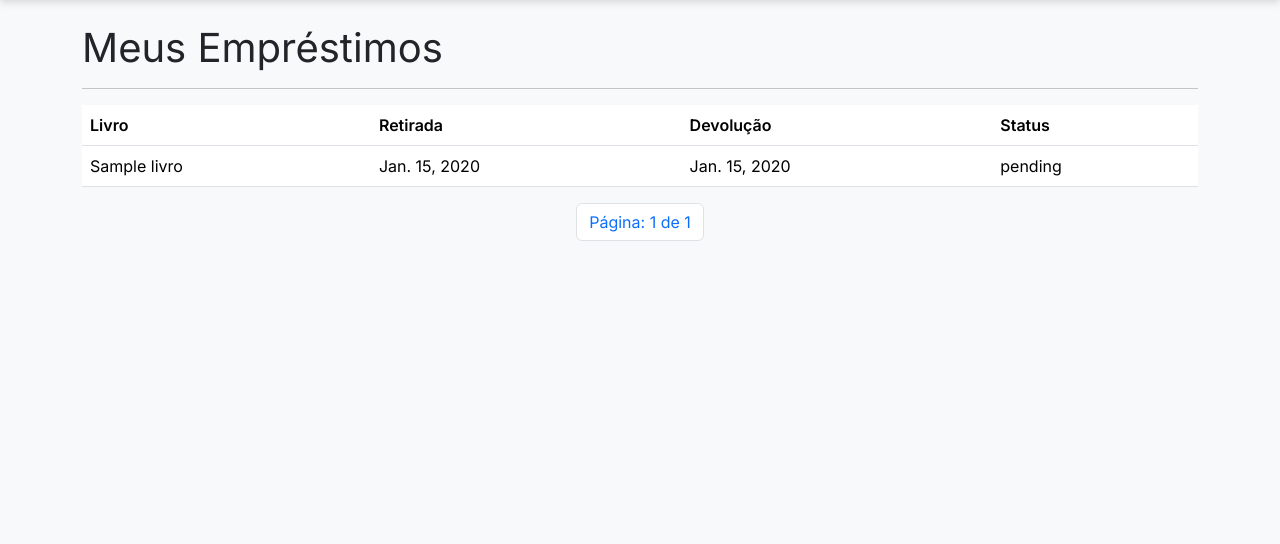
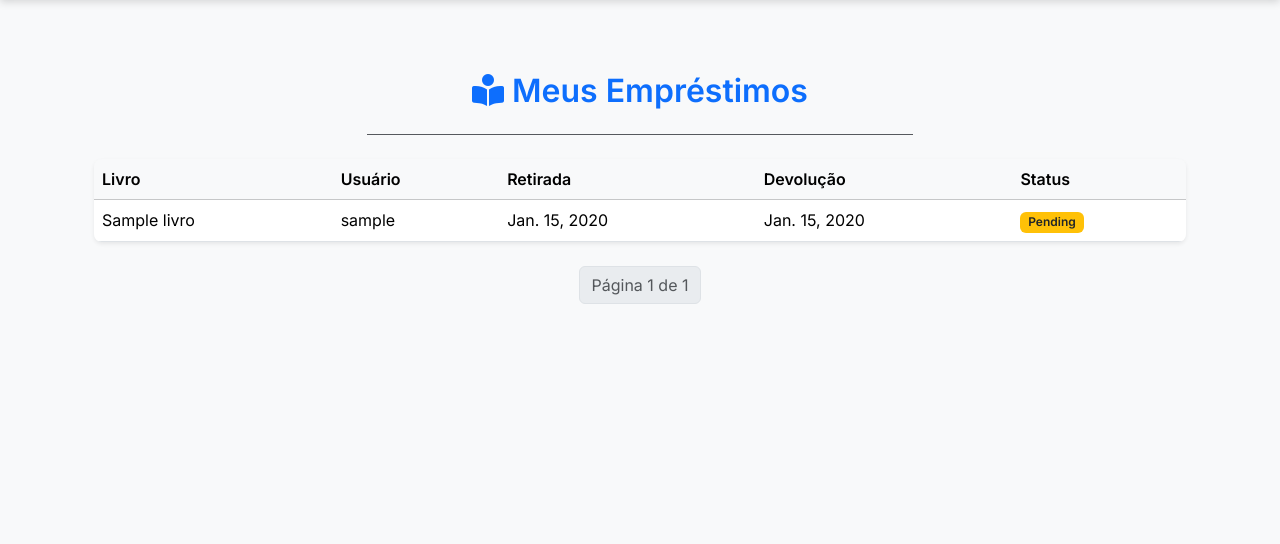
Before and after one commit to HugoMoises/Library, a Django app: page /meus_emprestimo/ in a window 1280 px wide. Shown: the part 56-600 px from the top of the page. Run offline with Django 5.2, Linux system fonts and the light colour scheme; a user stored in the database is signed in; tables that the repository leaves empty hold one stand-in row (values such as "Sample post"); some libraries are stand-ins or nearby versions.

Commit message:
Ajustando o Layout da página meus emprestimos + ordenação de empréstimos por mais recentes.

```diff
--- a/library/models.py
+++ b/library/models.py
@@ -50,6 +50,9 @@ class Emprestimo(models.Model):
     return_date = models.DateField(null=True, blank=True)
     status = models.CharField(max_length=15, choices=STATUS)
 
+    class Meta:
+        ordering = ['-loan_date']
+
 
     def save(self, *args, **kwargs):
         if not self.return_date:
--- a/library/templates/Emprestimos/meus_emprestimos.html
+++ b/library/templates/Emprestimos/meus_emprestimos.html
@@ -1,14 +1,21 @@
 {% extends 'base.html' %}
-{% block title %} Emprestimos de Livros {% endblock %}
+{% block title %} Empréstimos de Livros {% endblock %}
 
 {% block content %}
-    <h1>Meus Empréstimos</h1>
+<div class="container my-5">
+  <h2 class="text-center mb-4 fw-bold text-primary">
+    <i class="fas fa-book-reader me-2"></i>Meus Empréstimos
+  </h2>
+  <hr class="opacity-75 w-50 mx-auto mb-4">
 
-    <hr>
-    <table class="table">
-        <thead>
+
+  <!-- Tabela de empréstimos -->
+  <div class="table-responsive shadow-sm rounded-3">
+    <table class="table table-hover align-middle mb-0">
+      <thead class="table-light">
         <tr>
           <th scope="col">Livro</th>
+          <th scope="col">Usuário</th>
           <th scope="col">Retirada</th>
           <th scope="col">Devolução</th>
           <th scope="col">Status</th>
@@ -17,25 +24,48 @@
       <tbody>
         {% for emprestimo in emprestimos %}
         <tr>
-                <td>{{emprestimo.book.title}}</td>
-                <td>{{emprestimo.loan_date}}</td>
-                <td>{{emprestimo.return_date}}</td>
-                <td>{{emprestimo.status}}</td>
+          <td>{{ emprestimo.book.title }}</td>
+          <td>{{ emprestimo.person }}</td>
+          <td>{{ emprestimo.loan_date }}</td>
+          <td>{{ emprestimo.return_date }}</td>
+          <td>
+            {% if emprestimo.status == "returned" %}
+              <span class="badge bg-success">Returned</span>
+            {% elif emprestimo.status == "ongoing" %}
+              <span class="badge bg-info text-dark">Ongoing</span>
+            {% elif emprestimo.status == "refused" %}
+              <span class="badge bg-danger">Refused</span>
+            {% elif emprestimo.status == "overdue" %}
+              <span class="badge bg-secondary">Overdue</span>
+            {% else %}
+              <span class="badge bg-warning text-dark">Pending</span>
+            {% endif %}
+          </td>
         </tr>
         {% endfor %}
       </tbody>
     </table>
-    <div>
-        <ul class="pagination justify-content-center">
+  </div>
+
+  <!-- Paginação -->
+  <ul class="pagination justify-content-center mt-4">
     {% if page_obj.has_previous %}
       <li class="page-item">
-                <a class="page-link" href="?page={{page_obj.previous_page_number}}">Anterior</a>
+        <a class="page-link" href="?page={{ page_obj.previous_page_number }}">
+          <i class="fas fa-chevron-left"></i> Anterior
+        </a>
       </li>
     {% endif %}
-            <li class="page-item"><a class="page-link" href="">Página: {{page_obj.number}} de {{page_obj.paginator.num_pages}}</a></li>
+
+    <li class="page-item disabled">
+      <span class="page-link">Página {{ page_obj.number }} de {{ page_obj.paginator.num_pages }}</span>
+    </li>
+
     {% if page_obj.has_next %}
       <li class="page-item">
-                <a class="page-link" href="?page={{page_obj.next_page_number}}">Próxima</a>
+        <a class="page-link" href="?page={{ page_obj.next_page_number }}">
+          Próxima <i class="fas fa-chevron-right"></i>
+        </a>
       </li>
     {% endif %}
   </ul>
--- a/library/views.py
+++ b/library/views.py
@@ -102,7 +102,7 @@ class MeusEmprestimos(LoginRequiredMixin, ListView):
     paginate_by = 10
 
     def get_queryset(self):
-        return Emprestimo.objects.filter(person=self.request.user).order_by('id')
+        return Emprestimo.objects.filter(person=self.request.user).order_by('-id')
 
 
 
```
Lines whose indentation alone changed are shown as unchanged.
